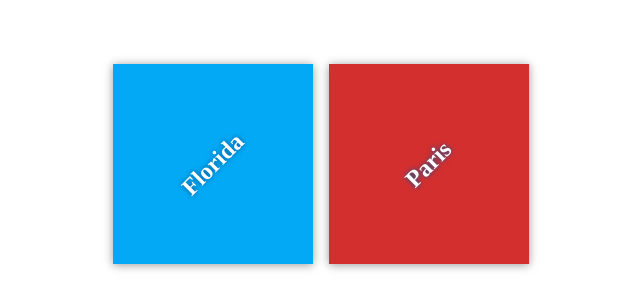
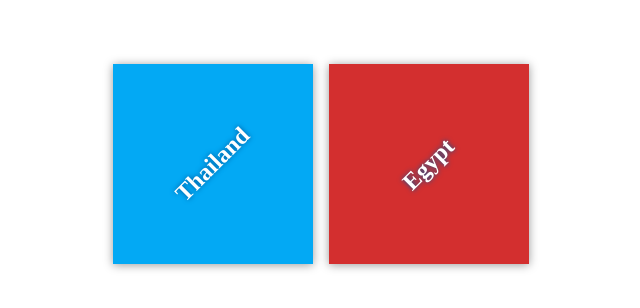
Before and after one commit to DeniseDennis/my-travel-plans, a plain HTML site: page index.html in a window 1280 px wide. Shown: the part 236-544 px from the top of the page, 319-959 px from the left. Drawn offline with Linux system fonts and the light colour scheme.

Commit message:
feat: New Destinations
Updated new destinations

```diff
--- a/css/app.css
+++ b/css/app.css
@@ -50,10 +50,10 @@ h2 {
 
 }
 
-#florida {
+#thailand {
     background-color: #03a9f4;
 }
 
-#paris {
+#egypt {
     background-color: #d32f2f;
 }
--- a/index.html
+++ b/index.html
@@ -10,12 +10,12 @@
 
     <div class="container">
         <div class="destination-container">
-            <div class="destination" id="florida">
-                <h2>Florida</h2>
+            <div class="destination" id="thailand">
+                <h2>Thailand</h2>
             </div>
 
-            <div class="destination" id="paris">
-                <h2>Paris</h2>
+            <div class="destination" id="egypt">
+                <h2>Egypt</h2>
             </div>
         </div>
     </div>
```
